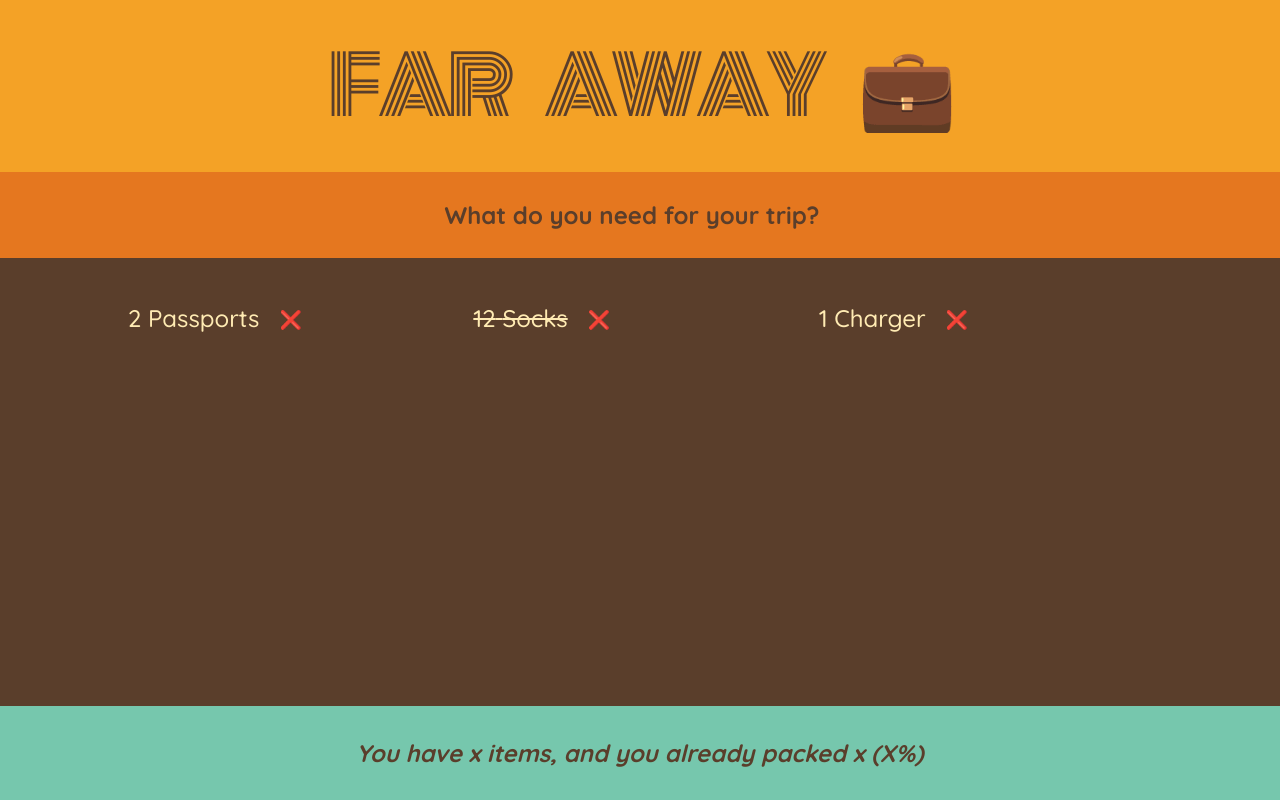
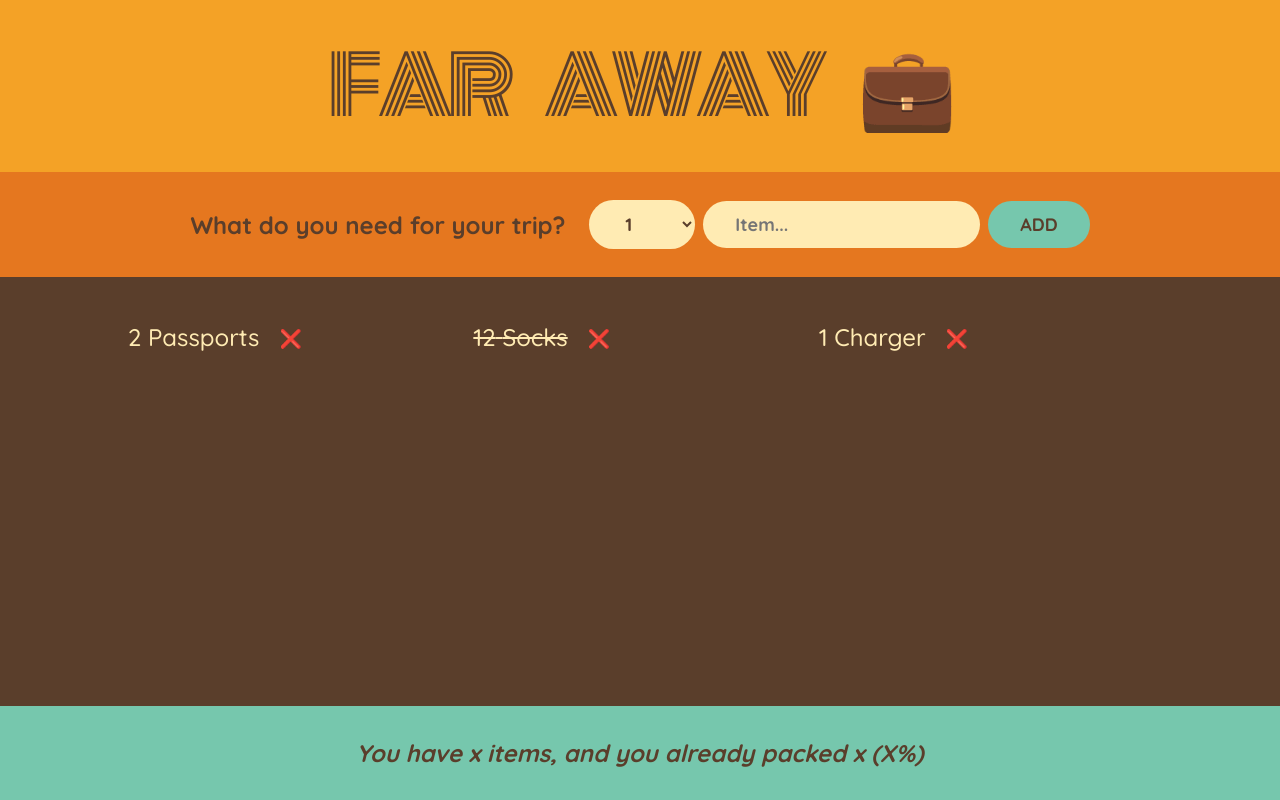
Before and after one commit to ogun0054/complete-react, a React (Create React App) app in the folder travel-list/: page / in a window 1280 px wide. Built offline with nearby package versions, Linux system fonts and the light colour scheme.

Commit message:
handleSubmit event added

```diff
--- a/travel-list/src/App.js
+++ b/travel-list/src/App.js
@@ -21,10 +21,20 @@
   return <h1>Far Away 💼</h1>;
 }
 function Form() {
+  function handleSubmit() {}
   return (
-    <div className="add-form">
+    <form className="add-form">
       <h3>What do you need for your trip?</h3>
-    </div>
+      <select>
+        {Array.from({ length: 20 }, (_, i) => i + 1).map((num) => (
+          <option value={num} key={num}>
+            {num}
+          </option>
+        ))}
+      </select>
+      <input type="text" placeholder="Item..." />
+      <button>Add</button>
+    </form>
   );
 }
 function PackingList() {
@@ -32,7 +42,7 @@
     <div className="list">
       <ul>
         {initialItems.map((item) => (
-          <Item item={item} />
+          <Item item={item} key={item.id} />
         ))}
       </ul>
     </div>
```
